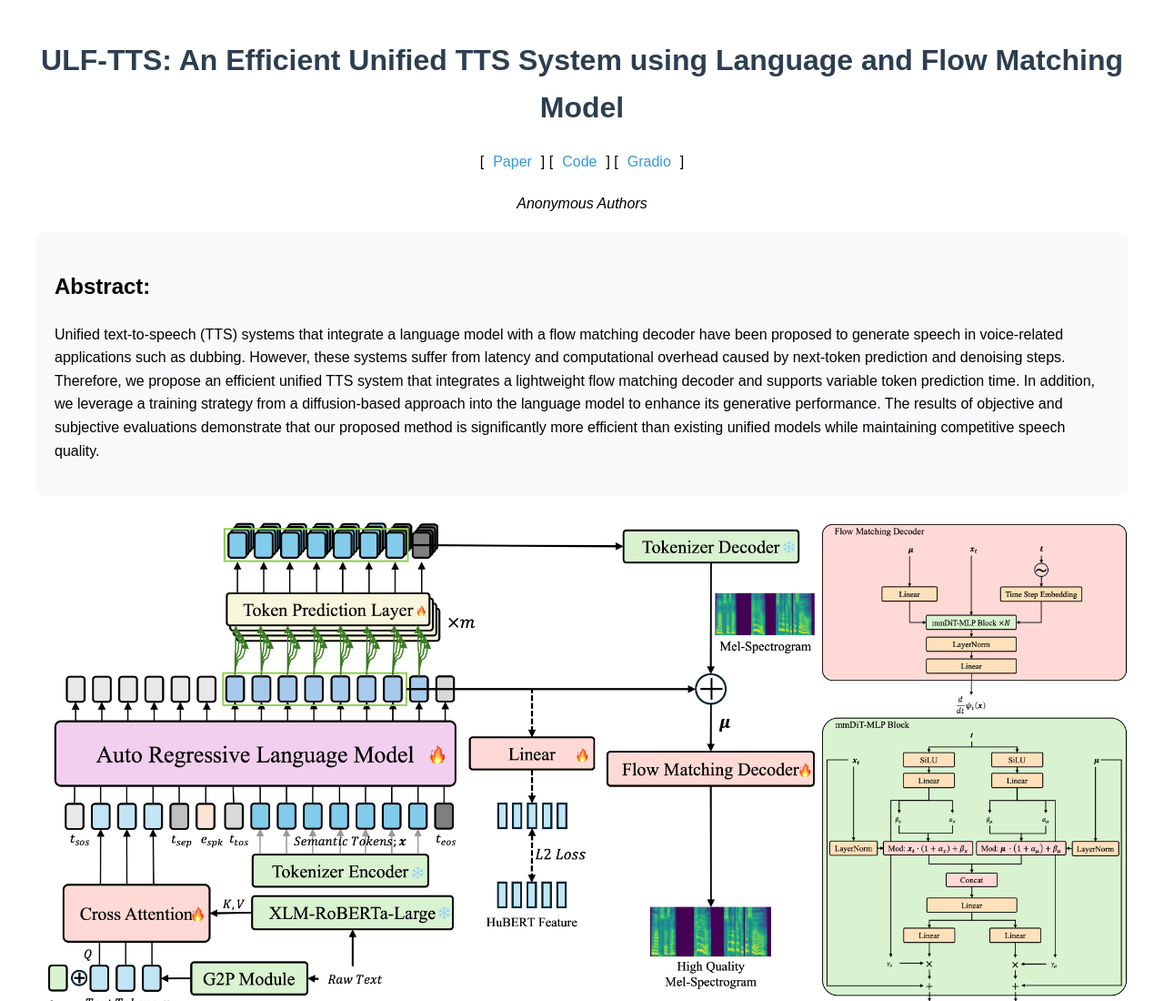
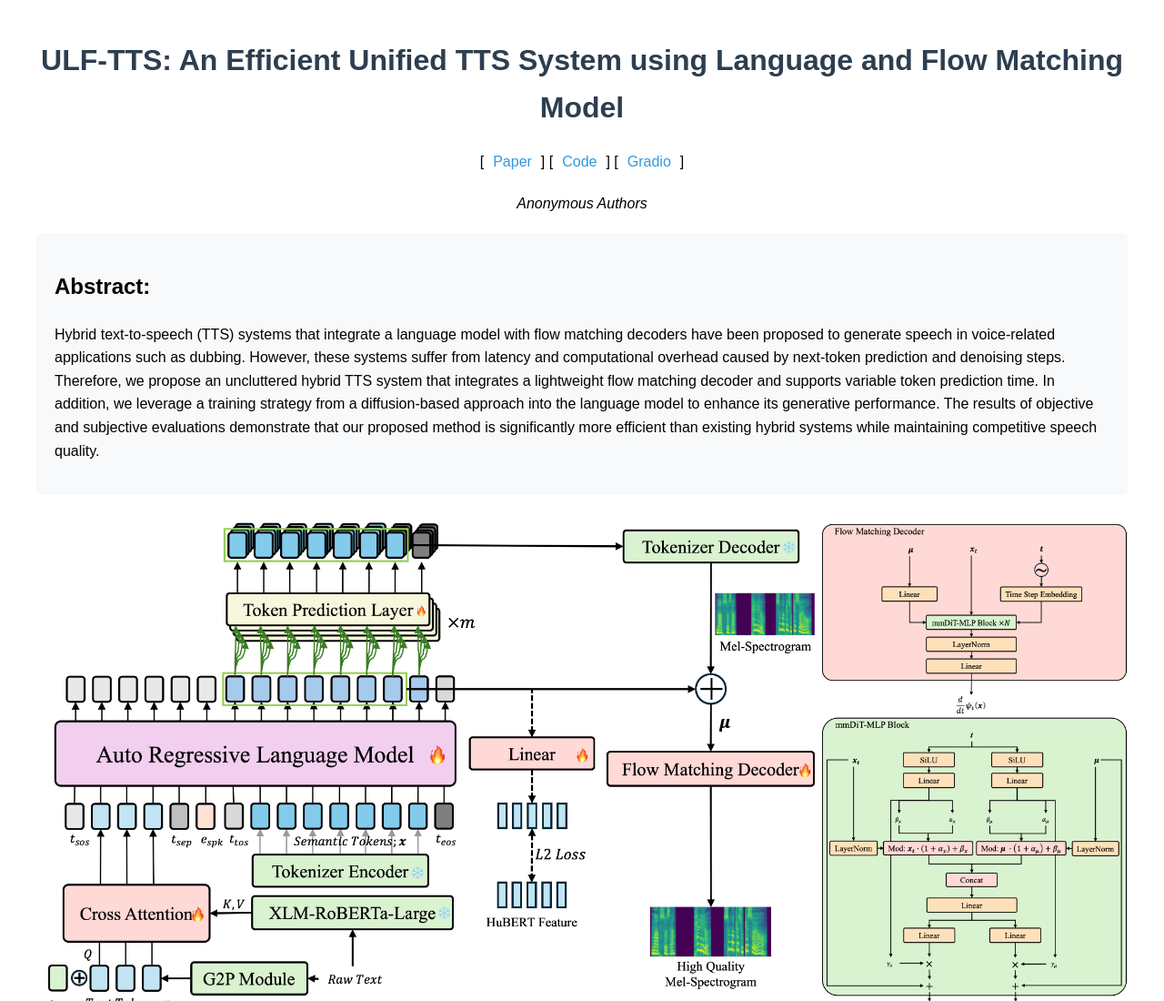
Before and after one commit to skyblue-lemon/efficient-foundationTTS, a plain HTML site: page index.html in a window 1280 px wide. Shown: the top 1100 px of the page at 91% size. Drawn offline with Linux system fonts and the light colour scheme.

Commit message:
change infomations

```diff
--- a/index.html
+++ b/index.html
@@ -3,7 +3,7 @@
 <head>
     <meta charset="UTF-8">
     <meta name="viewport" content="width=device-width, initial-scale=1.0">
-    <title>ULF-TTS: An Efficient Unified TTS System using Language and Flow Matching Models</title>
+    <title>ULF-TTS: An Uncluttered Hybrid TTS System using Language and Flow Matching Models</title>
     <style>
         body {
             font-family: Arial, sans-serif;
@@ -191,11 +191,11 @@
 
     <div class="abstract">
         <h2>Abstract:</h2>
-        <p>Unified text-to-speech (TTS) systems that integrate a language model with a flow matching decoder have been proposed to generate speech in voice-related applications such as dubbing.
+        <p>Hybrid text-to-speech (TTS) systems that integrate a language model with flow matching decoders have been proposed to generate speech in voice-related applications such as dubbing.
             However, these systems suffer from latency and computational overhead caused by next-token prediction and denoising steps.
-            Therefore, we propose an efficient unified TTS system that integrates a lightweight flow matching decoder and supports variable token prediction time.
+            Therefore, we propose an uncluttered hybrid TTS system that integrates a lightweight flow matching decoder and supports variable token prediction time.
             In addition, we leverage a training strategy from a diffusion-based approach into the language model to enhance its generative performance.
-            The results of objective and subjective evaluations demonstrate that our proposed method is significantly more efficient than existing unified models while maintaining competitive speech quality.</p>
+            The results of objective and subjective evaluations demonstrate that our proposed method is significantly more efficient than existing hybrid systems while maintaining competitive speech quality.</p>
     </div>
 
     <div class="model-figure">
```
